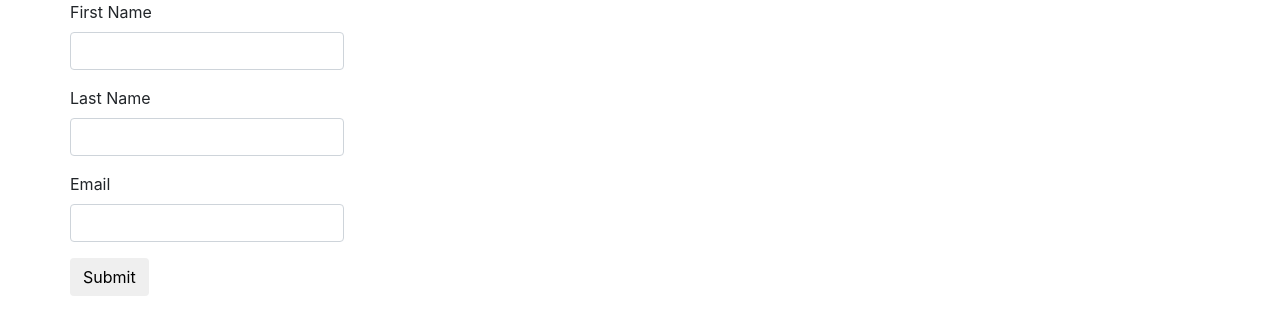
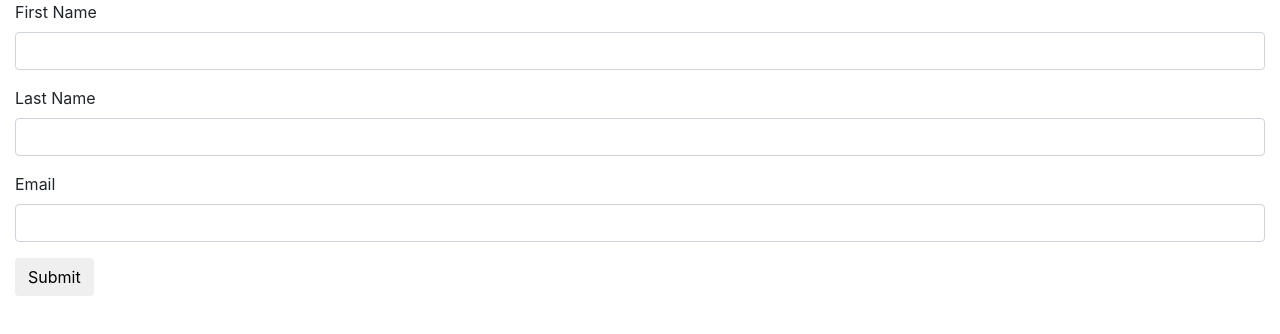
Before and after one commit to ForstaLabs/live-chat-embed, a website: page client/mobile.html in a window 1280 px wide. Drawn offline with nearby package versions, Linux system fonts and the light colour scheme.

Commit message:
added grid

```diff
--- a/client/mobile.html
+++ b/client/mobile.html
@@ -2,8 +2,9 @@
 	<link rel="stylesheet" href="https://stackpath.bootstrapcdn.com/bootstrap/4.1.3/css/bootstrap.min.css">
 </head>
 <body>
-	<div class="container">
+	<div class="container-fluid">
 		<div class="row">
+			<div class="col">
 				<form id="forsta-form">
 					<div class="form-group">
 						<label>First Name</label>
@@ -24,6 +25,7 @@
 				</form>
 			</div>
 		</div>
+	</div>
 
 	<script src="https://ajax.googleapis.com/ajax/libs/jquery/3.3.1/jquery.min.js"></script>
 	<script src="https://cdnjs.cloudflare.com/ajax/libs/popper.js/1.14.3/umd/popper.min.js"></script>
```
Lines whose indentation alone changed are shown as unchanged.
